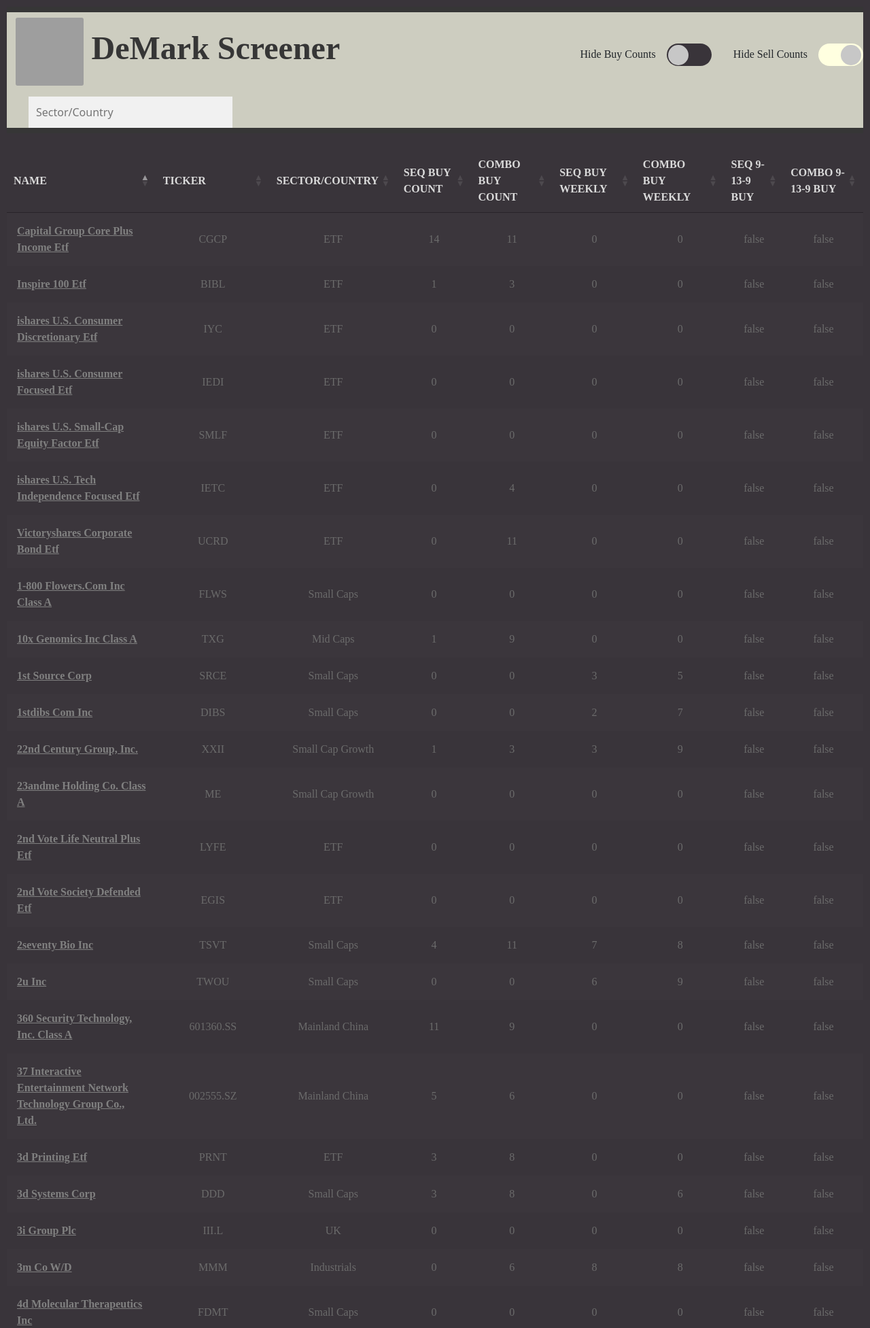
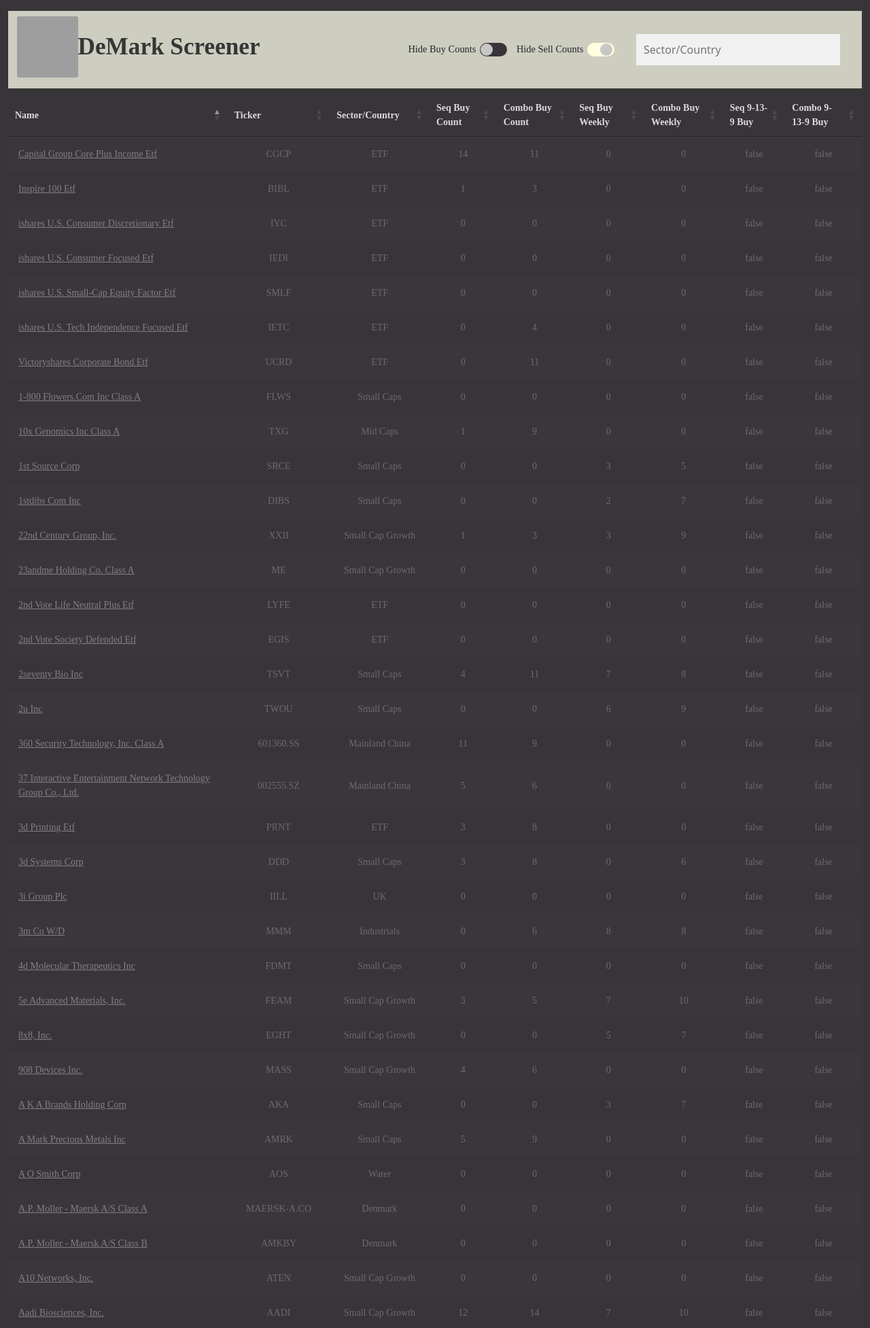
Before and after one commit to jvorndran/DeMark_Screener_Website, a Flask app: page /screener in a window 1280 px wide. Shown: the top 1953 px of the page at 68% size. Run offline with Flask 3, Linux system fonts and the light colour scheme; lists and menus that the app fills with data are empty; some libraries are stand-ins or nearby versions; some web fonts are replaced; grey boxes are pictures that could not be loaded.

Commit message:
Many Styling Changes and DB update

```diff
--- a/website/static/css/screener_style.css
+++ b/website/static/css/screener_style.css
@@ -9,6 +9,20 @@
     --jet-2: #3C373Dff;
 }
 
+.navbar{
+    margin-top: 0.5rem;
+    background-color: #363636
+}
+
+.header{
+    background-color: #CDCDC0;
+    display: flex;
+    align-items: center;
+    flex-grow: 1;
+    flex-wrap: wrap;
+    row-gap: 1rem
+}
+
 body {
     background-size: cover;
     background-position: center;
@@ -17,7 +31,23 @@ body {
     padding: 0;
     font-family: Typold, serif;
     font-weight: 255;
+}
 
+.toggle-buttons-container{
+    display: flex;
+    align-items: center;
+    justify-content: flex-end;
+    flex-grow: 1;
+    gap: 0.5rem
+}
+
+.toggle-button{
+    display: flex;
+    align-items: center;
+    justify-content: flex-end;
+    gap: 0.4em;
+    font-family: Typold, serif;
+    font-size: 0.9rem
 }
 
 .container {
@@ -34,7 +64,7 @@ h3 {
 }
 
 table {
-    font-size: 16px;
+    font-size: 14px;
 }
 
 tbody tr .even {
@@ -43,11 +73,11 @@ tbody tr .even {
 
 tbody tr:nth-of-type(even) {
     color: #6b6b6b;
-  background-color: var(--jet) !important; /* Change to desired background color for even rows */
+  background-color: var(--jet) !important;
 }
 tbody tr:nth-child(odd) {
     color: #6b6b6b;
-  background-color: var(--jet-2) !important; /* Change to desired background color for odd rows */
+  background-color: var(--jet-2) !important;
 }
 
 
@@ -81,24 +111,24 @@ td {
 
 
 th {
-    font-weight: bold;
+    font-weight: 450;
     color: #dadada;
-    text-transform: uppercase;
     font-family: Typold, serif;
 }
 
 
 a {
-
     text-decoration: none;
 }
 
 
 .title {
+    display: flex;
+    justify-content: start;
+    align-items: center;
     margin-left: 1%;
-    font-size: 3rem;
-    font-weight: bold;
-    text-align: center;
+    font-size: 2.2rem;
+    font-weight: 600;
     background: #363636;
     font-family: Typold, serif;
     -webkit-background-clip: text;
@@ -106,24 +136,21 @@ a {
 }
 
 
-
-/* Making first column bold*/
-#users-table td:nth-child(1){
-    font-weight: bold;
+#demark-table td:nth-child(1){
+    font-weight: 450;
 }
-
 
 
 .dataTables-container .dataTables_paginate .paginate_button {
   background-color: rgba(253, 252, 252, 0.75);
-    border-radius: 20%;
+    border-radius: 40px;
   cursor: pointer;
     font-family: Typold, serif;
 }
 
 .dataTables-container .dataTables_paginate .paginate_button:hover{
-    background: gray;
-    border: gray 1px solid;
+    background: #54a7f8;
+    border: #54a7f8 1px solid;
 }
 
 
@@ -161,8 +188,8 @@ input[type=checkbox]{
 label {
   cursor: pointer;
   text-indent: -9999px;
-  width: 66px;
-  height: 33px;
+  width: 40px;
+  height: 20px;
   background: var(--jet);
   display: block;
   border-radius: 100px;
@@ -172,10 +199,10 @@ label {
 label:after {
   content: '';
   position: absolute;
-  top: 2px;
-  left: 2px;
-  width: 30px;
-  height: 30px;
+  top: 1px;
+  left: 1px;
+  width: 18px;
+  height: 18px;
   background: #c7c7c7;
   border-radius: 90px;
   transition: 0.3s;
@@ -193,9 +220,6 @@ input:checked + label:after {
 label:active:after {
   width: 130px;
 }
-
-
-
 
 /* Explanation Styling */
 
--- a/website/templates/screener.html
+++ b/website/templates/screener.html
@@ -25,7 +25,7 @@
         let sellColumns = [9, 10, 11, 12, 13, 14];
 
         $(document).ready(function () {
-            let table = $('#users-table').DataTable({
+            let table = $('#demark-table').DataTable({
                 orderClasses: false,
                 "dom": 't p',
                 "pageLength": 100,
@@ -100,26 +100,24 @@
 </head>
 <body>
 
-<div class="container-fluid" style="padding: 10px">
+<div class="container-fluid">
+
+    <nav class="navbar">
+        <div class="header">
 
 
-    <nav class="navbar" style="background-color: #363636">
-        <div style="background-color: #CDCDC0; display: flex; align-items: center; flex-grow: 1; flex-wrap: wrap">
+            <h1 class="navbar-text title"><img src="../static/pictures/icon.svg" style="width: 90px; height: 90px;" alt="Logo">  DeMark Screener</h1>
+
+            <div class="toggle-buttons-container">
 
 
-
-            <h1 class="navbar-text title"><img src="../static/pictures/icon.svg" style="width: 100px; height: 100px;" alt="Logo">  DeMark Screener</h1>
-
-            <div style="display: flex; align-items: center; justify-content: flex-end; flex-grow: 1; gap: 1em">
-
-
-                <div style="display: flex; align-items: center; justify-content: flex-end; gap: 1em; font-family: Typold, serif;">
+                <div class="toggle-button">
                     <input type="checkbox" id="toggle-buy-columns" />Hide Buy Counts<label for="toggle-buy-columns"></label>
                 </div>
 
 
 
-                <div style="display: flex; align-items: center; justify-content: flex-end; gap: 1em; font-family: Typold, serif;">
+                <div class="toggle-button">
                     <input type="checkbox" id="toggle-sell-columns" checked>Hide Sell Counts<label for="toggle-sell-columns"></label>
                 </div>
 
@@ -135,10 +133,9 @@
 
         </div>
     </nav>
-    <br>
 
     <div class="dataTables-container">
-        <table id="users-table" class="stripe hover">
+        <table id="demark-table" class="stripe hover">
             <thead>
             <tr>
                 <th>Name</th>
```
Also changed, not shown: instance/database.db.
